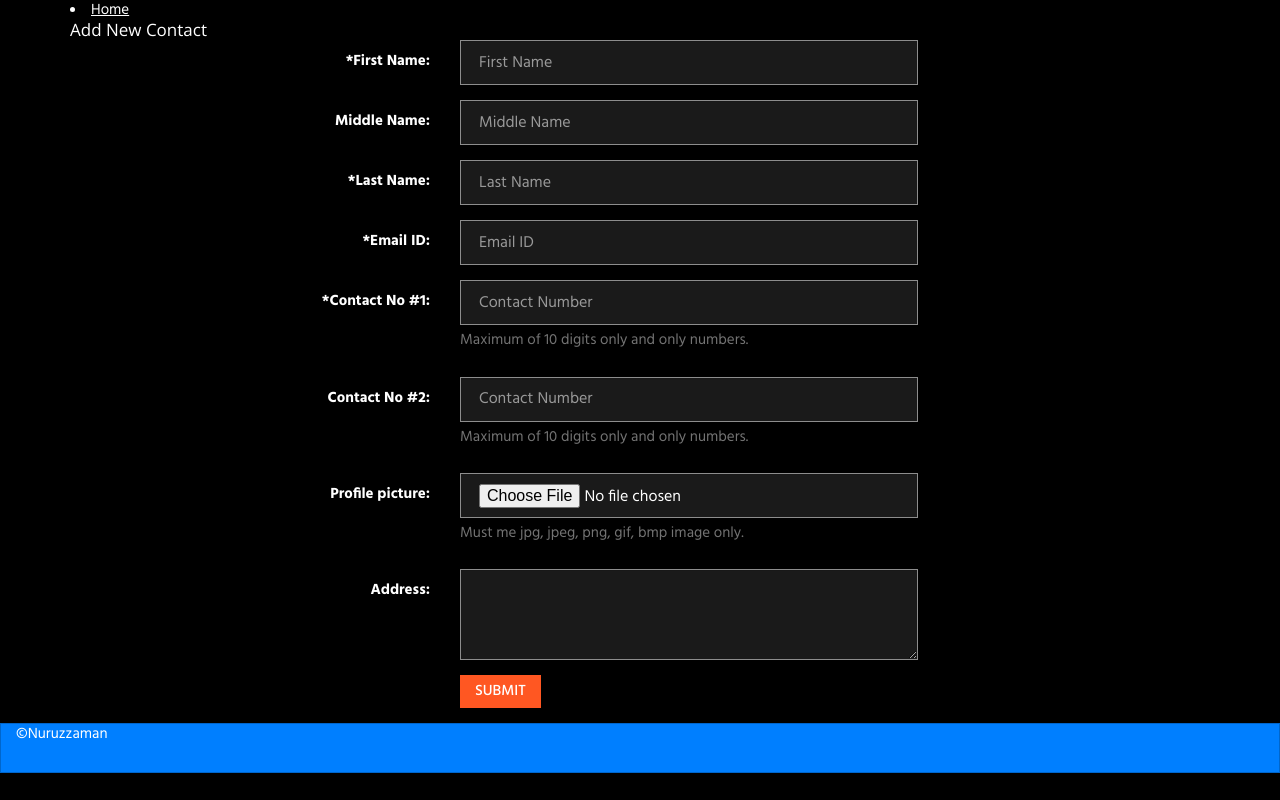
After one commit to Nuruzzamancse/Address-Book, a PHP site: page /contacts.php?cid=1 in a window 1280 px wide. The commit adds this page. Run offline with PHP 8.4, Linux system fonts and the light colour scheme; data that the repository does not hold is empty.

Commit message:
Edit updated

```diff
--- a/config.php
+++ b/config.php
@@ -1,9 +1,10 @@
+
 <?php
 try {
 $dbhost = $dbname = $dbuser = $dbpass ="";
 
 $dbhost = 'localhost';
-$dbname = 'db_onlinemkt';
+$dbname = 'address_book_practice';
 $dbuser = 'root';
 $dbpass = '';
 
--- /dev/null
+++ b/contacts.php
@@ -0,0 +1,133 @@
+<?php
+
+    include_once './config.php';
+    include './header.php';
+
+    try{
+
+        $sql = "SELECT * FROM tbl_contacts WHERE 1 AND contact_id = :cid";
+
+        $stmt = $db->prepare($sql);
+
+        $stmt->bindValue(":cid",intval($_GET["cid"]));
+
+        $stmt->execute();
+
+        $results = $stmt->fetchAll();
+
+
+    }
+    catch (Exception $e){
+
+        echo $e->getMessage();
+
+    }
+
+?>
+
+    <li><a href="index2.php">Home</a></li>
+
+
+        <h3 class="panel-title"><?php echo ($_GET["m"] == "update") ? "Edit" : "Add"; ?> New Contact</h3>
+
+        <form class="form-horizontal" name="contact_form" id="contact_form" enctype="multipart/form-data" method="post" action="process_form.php">
+
+            <input type="hidden" name="mode" value="<?php echo $_GET['m']=='update'?'update_old':'add_new'?>">
+            <input type="hidden" name="old_pic" value="<?php echo $results[0]["profile_pic"]?>">
+            <input type="hidden" name="cid" value="<?php echo $results[0]["contact_id"]?>">
+
+            <fieldset>
+
+
+                <div class="form-group">
+                    <label class="col-lg-4 control-label" for="first_name"><span class="required">*</span>First Name:</label>
+                    <div class="col-lg-5">
+                        <input type="text" value="<?php echo $results[0]["first_name"] ?>" placeholder="First Name" id="first_name" class="form-control" name="first_name"><span id="first_name_err" class="error"></span>
+                    </div>
+                </div>
+
+
+
+
+                <div class="form-group">
+                        <label class="col-lg-4 control-label" for="middle_name">Middle Name:</label>
+                        <div class="col-lg-5">
+                            <input type="text" value="<?php echo $results[0]["middle_name"] ?>" placeholder="Middle Name" id="middle_name" class="form-control" name="middle_name">
+                        </div>
+                    </div>
+
+                    <div class="form-group">
+                        <label class="col-lg-4 control-label" for="last_name"><span class="required">*</span>Last Name:</label>
+                        <div class="col-lg-5">
+                            <input type="text" value="<?php echo $results[0]["last_name"] ?>" placeholder="Last Name" id="last_name" class="form-control" name="last_name"><span id="last_name_err" class="error"></span>
+                        </div>
+                    </div>
+
+                    <div class="form-group">
+                        <label class="col-lg-4 control-label" for="email_id"><span class="required">*</span>Email ID:</label>
+                        <div class="col-lg-5">
+                            <input type="text" value="<?php echo $results[0]["email_address"] ?>" placeholder="Email ID" id="email_id" class="form-control" name="email_id"><span id="email_id_err" class="error"></span>
+                        </div>
+                    </div>
+
+                    <div class="form-group">
+                        <label class="col-lg-4 control-label" for="contact_no1"><span class="required">*</span>Contact No #1:</label>
+                        <div class="col-lg-5">
+                            <input type="text" value="<?php echo $results[0]["contact_no1"] ?>" placeholder="Contact Number" id="contact_no1" class="form-control" name="contact_no1"><span id="contact_no1_err" class="error"></span>
+                            <span class="help-block">Maximum of 10 digits only and only numbers.</span>
+                        </div>
+                    </div>
+
+                    <div class="form-group">
+                        <label class="col-lg-4 control-label" for="contact_no2">Contact No #2:</label>
+                        <div class="col-lg-5">
+                            <input type="text" value="<?php echo $results[0]["contact_no2"] ?>" placeholder="Contact Number" id="contact_no2" class="form-control" name="contact_no2"><span id="contact_no2_err" class="error"></span>
+                            <span class="help-block">Maximum of 10 digits only and only numbers.</span>
+                        </div>
+                    </div>
+
+                    <div class="form-group">
+                        <label class="col-lg-4 control-label" for="profile_pic">Profile picture:</label>
+                        <div class="col-lg-5">
+                            <input type="file"  id="profile_pic" class="form-control file" name="profile_pic"><span id="profile_pic_err" class="error"></span>
+                            <span class="help-block">Must me jpg, jpeg, png, gif, bmp image only.</span>
+                        </div>
+                    </div>
+
+                <?php if($_GET['m'] == 'update') { ?>
+
+                    <div class="form-group">
+                        <div class="col-lg-1 col-lg-offset-4">
+                        <?php $pic = ($results[0]["profile_pic"] <> "" ) ? $results[0]["profile_pic"] : "no_avatar.png" ?>
+                        <a href="profile_pics/<?php echo $pic ?>" target="_blank"><img src="profile_pics/<?php echo $pic ?>"  ></a>
+                        </div>
+                    </div>
+
+                <?php } ?>
+
+
+
+                <div class="form-group">
+                    <label class="col-lg-4 control-label" for="address">Address:</label>
+                    <div class="col-lg-5">
+                        <textarea id="address" name="address" rows="3" class="form-control"><?php echo $results[0]["address"] ?></textarea>
+                    </div>
+                </div>
+
+                <div class="form-group">
+                    <div class="col-lg-5 col-lg-offset-4">
+                        <button class="btn btn-primary" type="submit">Submit</button>
+                    </div>
+                </div>
+
+
+
+                </div>
+            </fieldset>
+
+        </form>
+
+
+
+
+<?php include './footer.php'?>
--- /dev/null
+++ b/footer.php
@@ -0,0 +1,17 @@
+    </div>
+
+    <footer>
+      <div class="navbar navbar-inverse footer">
+        <div class="container-fluid">
+          <div class="copyright">
+            &copy;Nuruzzaman
+          </div>
+        </div>
+      </div>
+    </footer>
+
+
+    <!-- Include all compiled plugins (below), or include individual files as needed -->
+    <script src="bootstrap/js/bootstrap.min.js"></script>
+  </body>
+</html>
--- a/header.php
+++ b/header.php
@@ -26,30 +26,8 @@
     <script src="bootstrap/js/jquery-1.9.0.min.js"></script>
 </head>
 <body>
-<div class="navbar navbar-default navbar-static-top" role="navigation">
-    <div class="container-fluid">
-        <!-- Brand and toggle get grouped for better mobile display -->
-        <div class="navbar-header">
-            <button type="button" class="navbar-toggle" data-toggle="collapse" data-target="#bs-example-navbar-collapse-1">
-                <span class="sr-only">Toggle navigation</span>
-                <span class="icon-bar"></span>
-                <span class="icon-bar"></span>
-                <span class="icon-bar"></span>
-            </button>
-            <a class="navbar-brand" href="https://nuruzzamancse.github.io./" target="_blank"><span class="glyphicon glyphicon-home"></span> Nuruzzaman Khan</a>
-        </div>
-        <div class="collapse navbar-collapse pull-right" id="bs-example-navbar-collapse-1" >
-            <ul class="nav navbar-nav">
-                <li><a href="http://www.thesoftwareguy.in/php-tutorial/">PHP Tutorials</a></li>
-<!--                <li><a href="http://www.thesoftwareguy.in/working-demos/">More Demos</a></li>-->
-<!--                <li><a href="http://www.thesoftwareguy.in/mini-project/">More Projects</a></li>-->
-            </ul>
-        </div>
-    </div>
-</div>
+
 
 <div class="container mainbody">
-    <div class="page-header">
-        <h1>Address Book</h1>
-    </div>
+
     <div class="clearfix"></div>
--- a/login.php
+++ b/login.php
@@ -1,4 +1,6 @@
 <?php
+
+
 
 	try {
 
```
Also changed, not shown: index2.php (+95 -66 lines).
